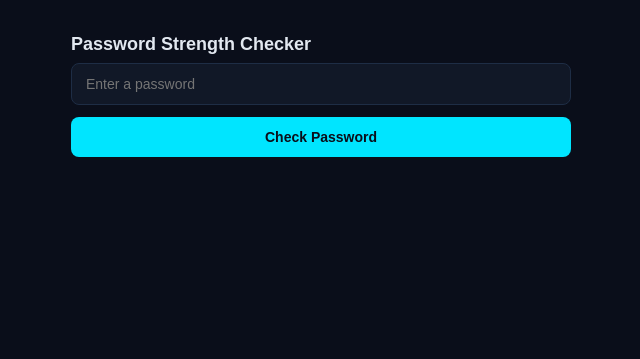
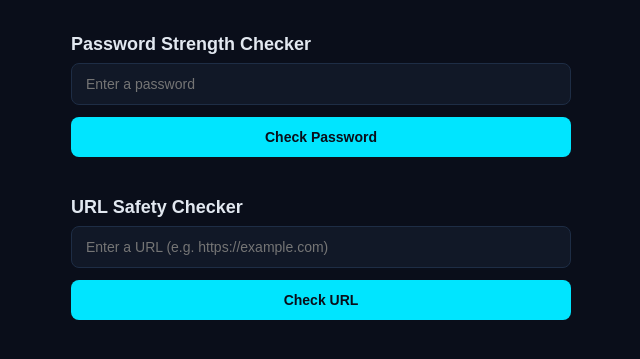
Before and after one commit to nosrednah/security-dashboard, a Flask app: page / in a window 1280 px wide. Shown: the part 274-633 px from the top of the page, without its empty margins (319-959 px from the left). Run offline with Flask 3, Linux system fonts and the light colour scheme.

Commit message:
Add URL safety checker with Google Safe Browsing API

```diff
--- a/app.py
+++ b/app.py
@@ -74,6 +74,35 @@
         strength = "Very Strong"
 
     return jsonify({'strength': strength, 'score': score, 'feedback': feedback})
+@app.route('/check-url', methods=['POST'])
+def check_url():
+    data = request.get_json()
+    url = data['url']
+
+    api_key = os.getenv("GOOGLE_API_KEY")
+    endpoint = f"https://safebrowsing.googleapis.com/v4/threatMatches:find?key={api_key}"
+
+    payload = {
+        "client": {
+            "clientId": "security-dashboard",
+            "clientVersion": "1.0"
+        },
+        "threatInfo": {
+            "threatTypes": ["MALWARE", "SOCIAL_ENGINEERING", "UNWANTED_SOFTWARE", "POTENTIALLY_HARMFUL_APPLICATION"],
+            "platformTypes": ["ANY_PLATFORM"],
+            "threatEntryTypes": ["URL"],
+            "threatEntries": [{"url": url}]
+        }
+    }
+
+    response = requests.post(endpoint, json=payload)
+    result = response.json()
+    print(response.json())
+
+    if result.get("matches"):
+        return jsonify({'message': '⚠️ Warning! This URL is dangerous.'})
+    else:
+        return jsonify({'message': '✅ This URL appears to be safe.'})
 
 
 if __name__ == '__main__':
--- a/templates/index.html
+++ b/templates/index.html
@@ -68,6 +68,13 @@
             border: 1px solid #00ff88;
             color: #00ff88;
         }
+        #result, #passwordResult, #urlResult {
+            margin-top: 20px;
+            padding: 14px;
+            border-radius: 8px;
+            font-size: 14px;
+            display: none;
+    }
     </style>
 </head>
 <body>
@@ -82,6 +89,11 @@
         <input type="password" id="passwordInput" placeholder="Enter a password">
         <button type="button" onclick="checkPassword()">Check Password</button>
         <div id="passwordResult"></div>
+
+        <h2 style="font-size: 18px; margin-top: 40px; margin-bottom: 8px;">URL Safety Checker</h2>
+        <input type="text" id="urlInput" placeholder="Enter a URL (e.g. https://example.com)">
+        <button type="button" onclick="checkUrl()">Check URL</button>
+        <div id="urlResult"></div>
     </div>
 
     <script>
@@ -139,6 +151,29 @@
         resultDiv.style.borderRadius = '8px';
     }
 }
+async function checkUrl() {
+    const url = document.getElementById('urlInput').value;
+    const resultDiv = document.getElementById('urlResult');
+
+    resultDiv.style.display = 'block';
+    resultDiv.className = '';
+    resultDiv.textContent = 'Checking...';
+
+    const response = await fetch('/check-url', {
+        method: 'POST',
+        headers: { 'Content-Type': 'application/json' },
+        body: JSON.stringify({ url: url })
+    });
+
+    const result = await response.json();
+    resultDiv.textContent = result.message;
+
+    if (result.message.includes('⚠️')) {
+        resultDiv.className = 'breach';
+    } else {
+        resultDiv.className = 'safe';
+    }
+}
     </script>
 </body>
 </html>
```
Also changed, not shown: 1 other file.
